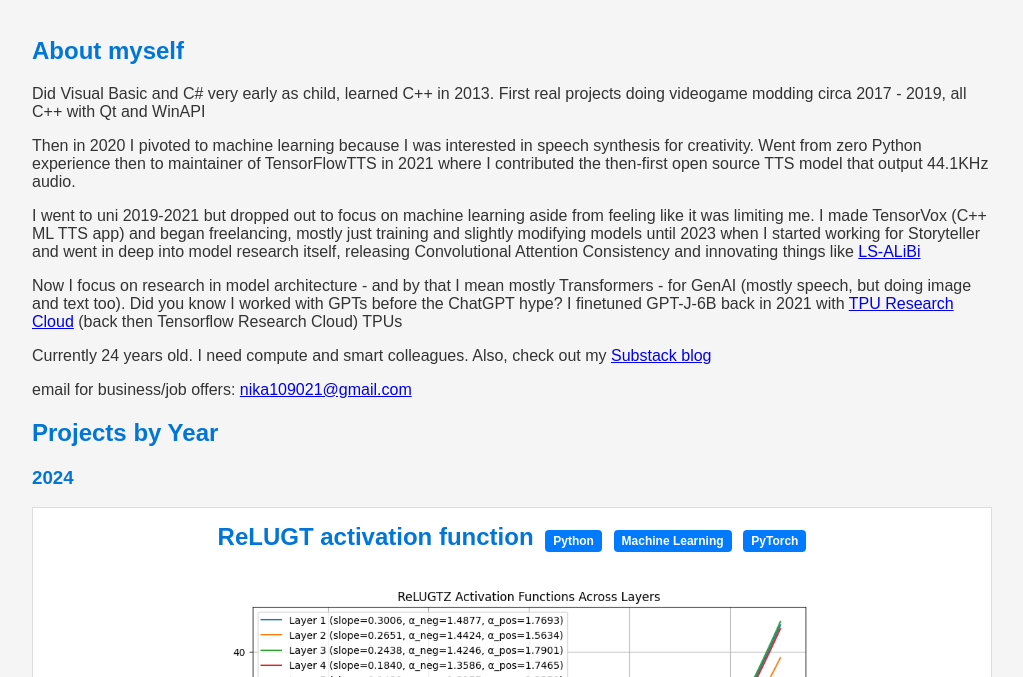
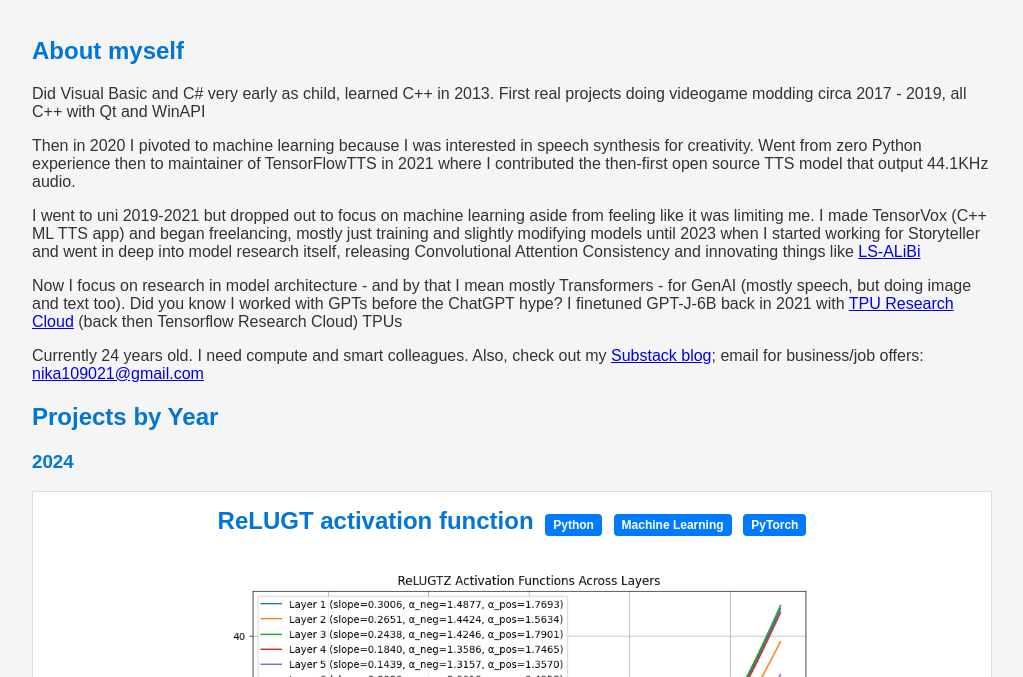
Before and after one commit to ZDisket/zdisket.github.io, a plain HTML site: page page.html in a window 1280 px wide. Shown: the part 123-800 px from the top of the page, without its empty margins (128-1151 px from the left). Drawn offline with Linux system fonts and the light colour scheme.

Commit message:
Update page.html

```diff
--- a/page.html
+++ b/page.html
@@ -26,8 +26,7 @@
 		<p>I went to uni 2019-2021 but dropped out to focus on machine learning aside from feeling like it was limiting me. I made TensorVox (C++ ML TTS app) and began freelancing, mostly just training and slightly modifying models until 2023 when I started working for Storyteller
 		and went in deep into model research itself, releasing Convolutional Attention Consistency and innovating things like <a href="https://x.com/ZDi____/status/1849258040836469123">LS-ALiBi</a> </p>
 		<p>Now I focus on research in model architecture - and by that I mean mostly Transformers - for GenAI (mostly speech, but doing image and text too). Did you know I worked with GPTs before the ChatGPT hype? I finetuned GPT-J-6B back in 2021 with <a href="https://sites.research.google/trc/about/">TPU Research Cloud</a> (back then Tensorflow Research Cloud) TPUs</p>
-		<p>Currently 24 years old. I need compute and smart colleagues. Also, check out my <a href="https://substack.com/@zd12793091">Substack blog</a> </p>
-        <p>email for business/job offers: <a href="mailto:nika109021@gmail.com">nika109021@gmail.com</a></p>
+		<p>Currently 24 years old. I need compute and smart colleagues. Also, check out my <a href="https://substack.com/@zd12793091">Substack blog</a>; email for business/job offers: <a href="mailto:nika109021@gmail.com">nika109021@gmail.com</a></p>
 
         <section id="projects">
             <h2>Projects by Year</h2>
```
